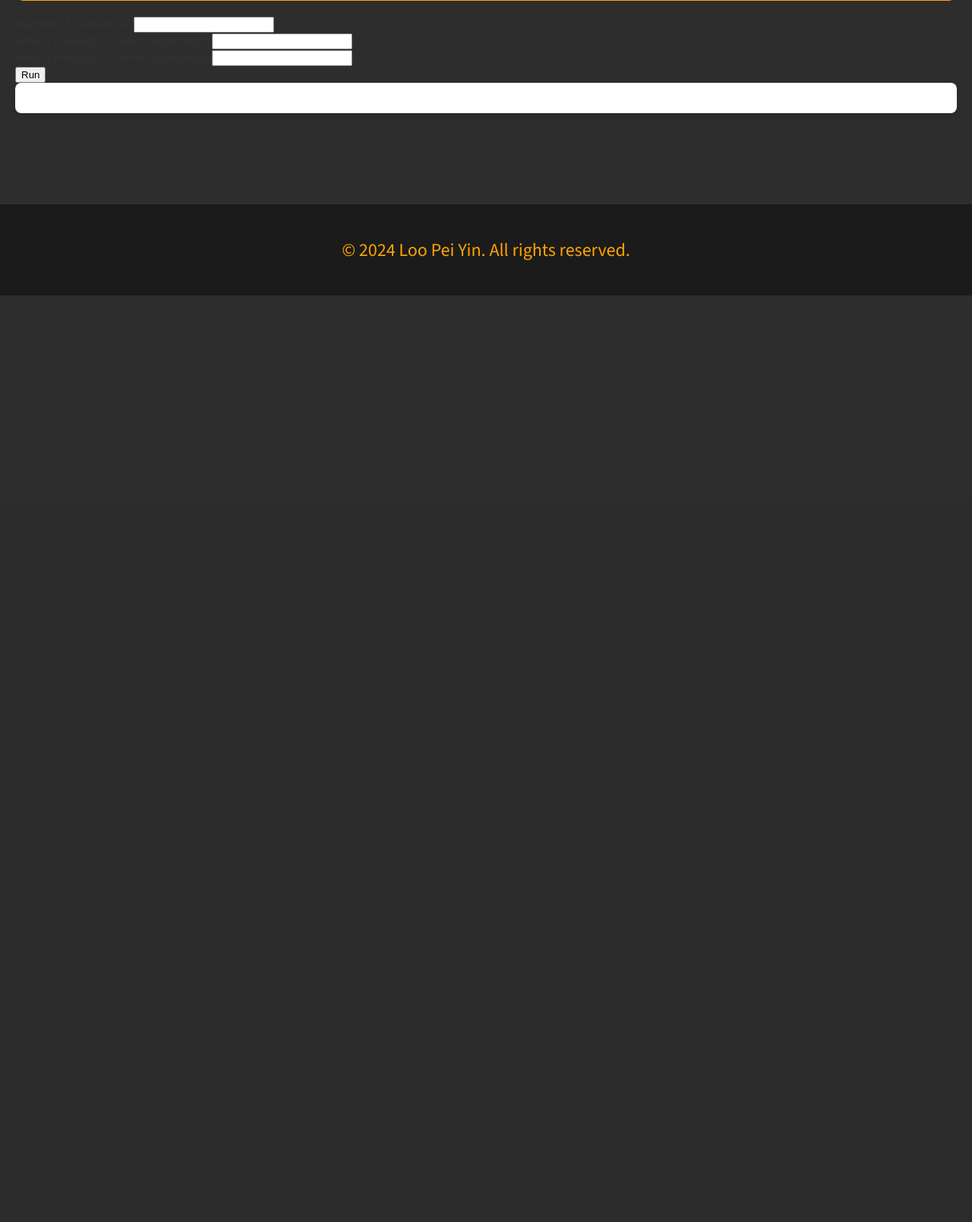
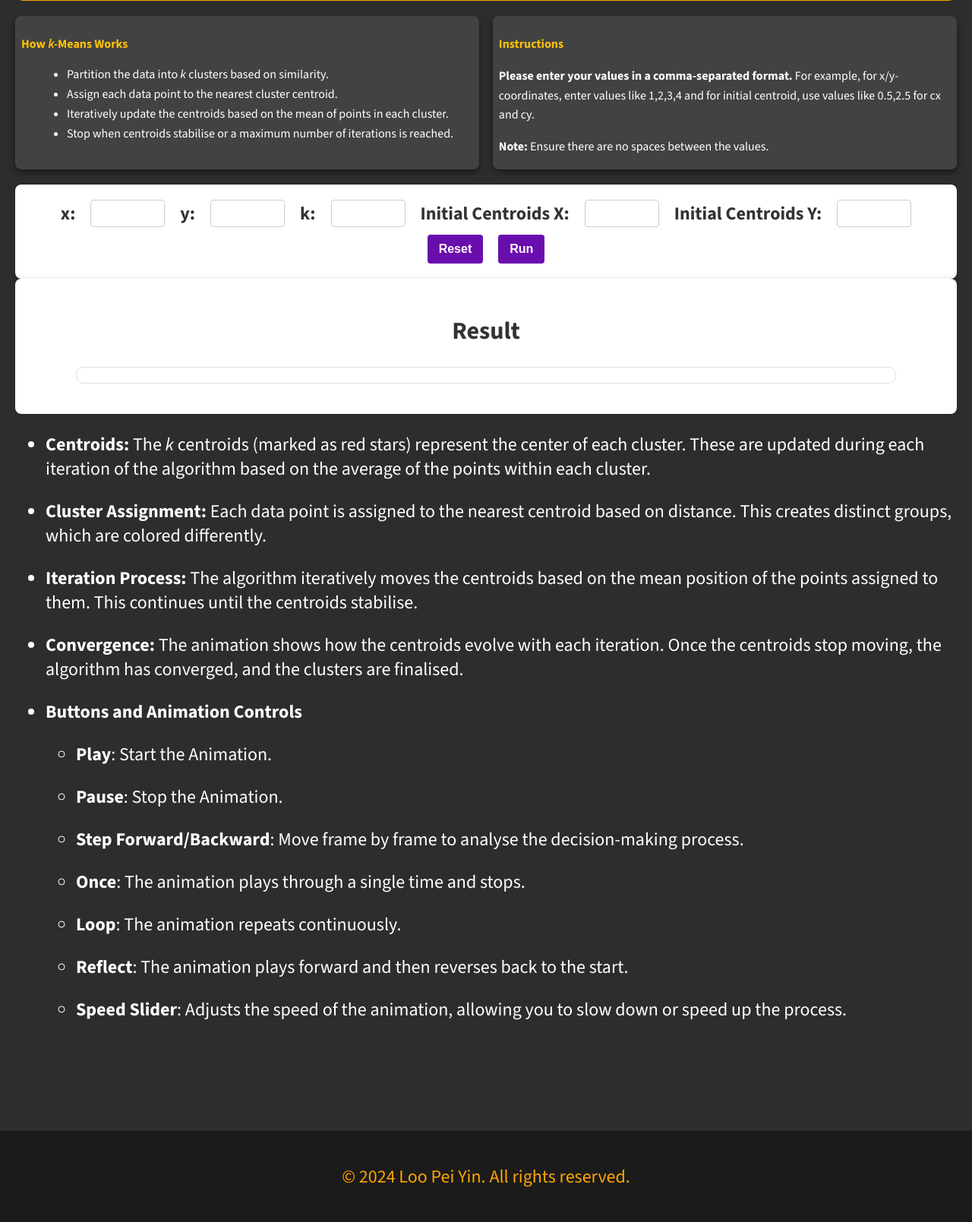
Before and after one commit to PY-01/fyp, a Flask app: page /kmeans/ in a window 1280 px wide. Shown: the part 142-1751 px from the top of the page at 76% size. Before the commit the page ends 531 px from the top, so only its background shows below. Run offline with Flask 3, Linux system fonts and the light colour scheme; some web fonts are replaced.

Commit message:
Update run_kmeans.html

```diff
--- a/full code/templates/kmeans/run_kmeans.html
+++ b/full code/templates/kmeans/run_kmeans.html
@@ -16,6 +16,7 @@
     <link rel="stylesheet" href="{{ url_for('static', filename='algo_styles.css') }}">
 </head>
 <body>
+    <!-- Navigation Bar -->
     <nav class="navbar">
         <div class="logo">Machine Learning Made Visual (MLMV)</div>
         <div class="menu-toggle" id="mobile-menu">&#9776;</div>
@@ -35,35 +36,73 @@
         </ul>
     </nav>
 
-    <!-- Main Content Container with Flexbox -->
     <div class="content-container">
-    <h1><i>k</i>-Means Clustering Result</h1>
-        <div class="side-by-side-container">
-            <!-- Form Section -->
-            <form action="{{ url_for('kmeans.run_kmeans') }}" method="POST" class="input-form">
-                <label for="k_value">Number of Clusters (k):</label>
-                <input type="number" id="k_value" name="k_value" min="1" required>
-                <br>
-                <label for="cx">Initial Centroids X (comma-separated):</label>
-                <input type="text" id="cx" name="cx" required>
-                <br>
-                <label for="cy">Initial Centroids Y (comma-separated):</label>
-                <input type="text" id="cy" name="cy" required>
-                <br>
-                <button type="submit">Run</button>
-            </form>
+        <h1><i>k</i>-Means Clustering Animation</h1>
 
-            <!-- Animation or Error Section -->
-            <div class="result-container">
-                {% if animation_html %}
+        <div class="instructions-and-theory">
+            <!-- Basic Theory Section -->
+            <div class="knn-theory">
+                <p><strong>How <i>k</i>-Means Works</strong></p>
+                <ul>
+                    <li>Partition the data into <i>k</i> clusters based on similarity.</li>
+                    <li>Assign each data point to the nearest cluster centroid.</li>
+                    <li>Iteratively update the centroids based on the mean of points in each cluster.</li>
+                    <li>Stop when centroids stabilise or a maximum number of iterations is reached.</li>
+                </ul>
+            </div>
+            <!-- Input Instructions -->
+            <div class="input-instructions">
+                <p><strong>Instructions</strong></p>
+                <p><b>Please enter your values in a comma-separated format.</b> For example, for x/y-coordinates, enter values like 1,2,3,4 and for initial centroid, use values like 0.5,2.5 for cx and cy.</p>
+                <p><b>Note:</b> Ensure there are no spaces between the values.</p>
+            </div>
+        </div>
 
-                <div class="animation-container">
-                    {{ animation_html | safe }}
-                </div>
-                {% elif error %}
-                <p class="error-message">{{ error }}</p>
-                {% endif %}
-            </div>
+        <!-- Input Form -->
+        <form id="kmeansForm" class="input-form single-line-form">
+            <label for="x_data">x:</label>
+            <input type="text" id="x_data" name="x_data" required>
+
+            <label for="y_data">y:</label>
+            <input type="text" id="y_data" name="y_data" required>
+
+            <label for="k_value">k:</label>
+            <input type="number" id="k_value" name="k_value" min="1" required>
+
+            <label for="cx">Initial Centroids X:</label>
+            <input type="text" id="cx" name="cx" required>
+
+            <label for="cy">Initial Centroids Y:</label>
+            <input type="text" id="cy" name="cy" required>
+
+            <button type="reset">Reset</button>
+            <button type="button" id="submitForm">Run</button>
+        </form>
+
+        <!-- Results Section -->
+        <div class="result-container">
+            <h2>Result</h2>
+            <div id="resultMessage"></div>
+            <div class="animation-container" id="animationContainer"></div>
+        </div>
+
+        <div class="interpretation">
+            <ul>
+                <li><p><strong>Centroids:</strong> The <i>k</i> centroids (marked as red stars) represent the center of each cluster. These are updated during each iteration of the algorithm based on the average of the points within each cluster.</p></li>
+                <li><p><strong>Cluster Assignment:</strong> Each data point is assigned to the nearest centroid based on distance. This creates distinct groups, which are colored differently.</p></li>
+                <li><p><strong>Iteration Process:</strong> The algorithm iteratively moves the centroids based on the mean position of the points assigned to them. This continues until the centroids stabilise.</p></li>
+                <li><p><strong>Convergence:</strong> The animation shows how the centroids evolve with each iteration. Once the centroids stop moving, the algorithm has converged, and the clusters are finalised.</p></li>
+                <li><p><b>Buttons and Animation Controls</b></p></li>
+                    <ul>
+                        <li><p><b>Play</b>: Start the Animation.</p></li>
+                        <li><p><b>Pause</b>: Stop the Animation.</p></li>
+                        <li><p><b>Step Forward/Backward</b>: Move frame by frame to analyse the decision-making process.</p></li>
+                        <li><p><b>Once</b>: The animation plays through a single time and stops.</p></li>
+                        <li><p><b>Loop</b>: The animation repeats continuously.</p></li>
+                        <li><p><b>Reflect</b>: The animation plays forward and then reverses back to the start.</p></li>
+                        <li><p><b>Speed Slider</b>: Adjusts the speed of the animation, allowing you to slow down or speed up the process.</p></li>
+                    </ul>
+            </ul>
         </div>
     </div>
 
@@ -71,12 +110,35 @@
         <p>© 2024 Loo Pei Yin. All rights reserved.</p>
     </footer>
 
+    <!-- JQuery and AJAX Script -->
+    <script src="https://code.jquery.com/jquery-3.6.0.min.js"></script>
     <script>
+        // Hamburger menu toggle
         const menuToggle = document.getElementById('mobile-menu');
         const navLinks = document.getElementById('nav-links');
         menuToggle.addEventListener('click', () => {
             navLinks.classList.toggle('show');
         });
+
+        // Handle form submission with AJAX
+        $('#submitForm').on('click', function () {
+            const formData = $('#kmeansForm').serialize();
+            $.ajax({
+                url: "{{ url_for('kmeans.index') }}",
+                type: "POST",
+                data: formData,
+                success: function (response) {
+                    if (response.animation_html) {
+                        $('#animationContainer').html(response.animation_html);
+                    } else if (response.error) {
+                        alert(response.error);
+                    }
+                },
+                error: function () {
+                    alert('An error occurred while processing the request.');
+                }
+            });
+        });
     </script>
 </body>
 </html>
```
